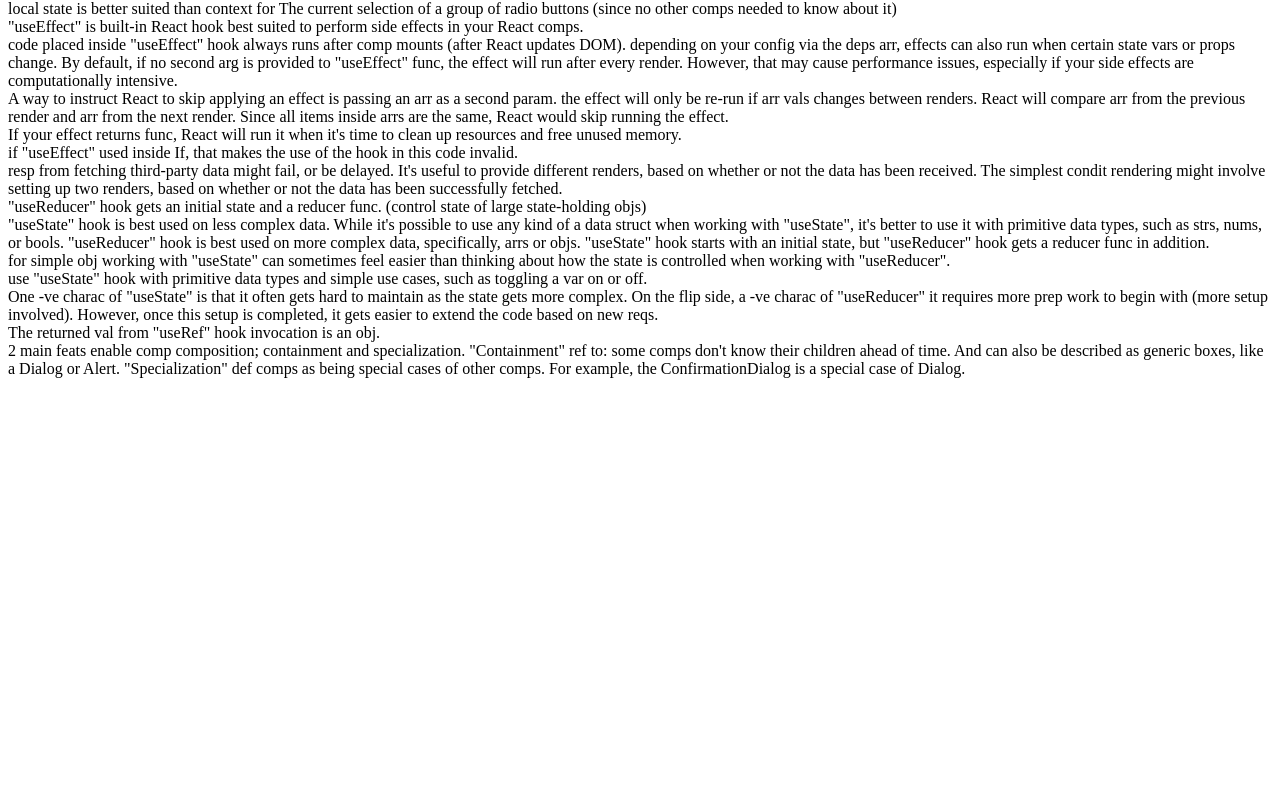
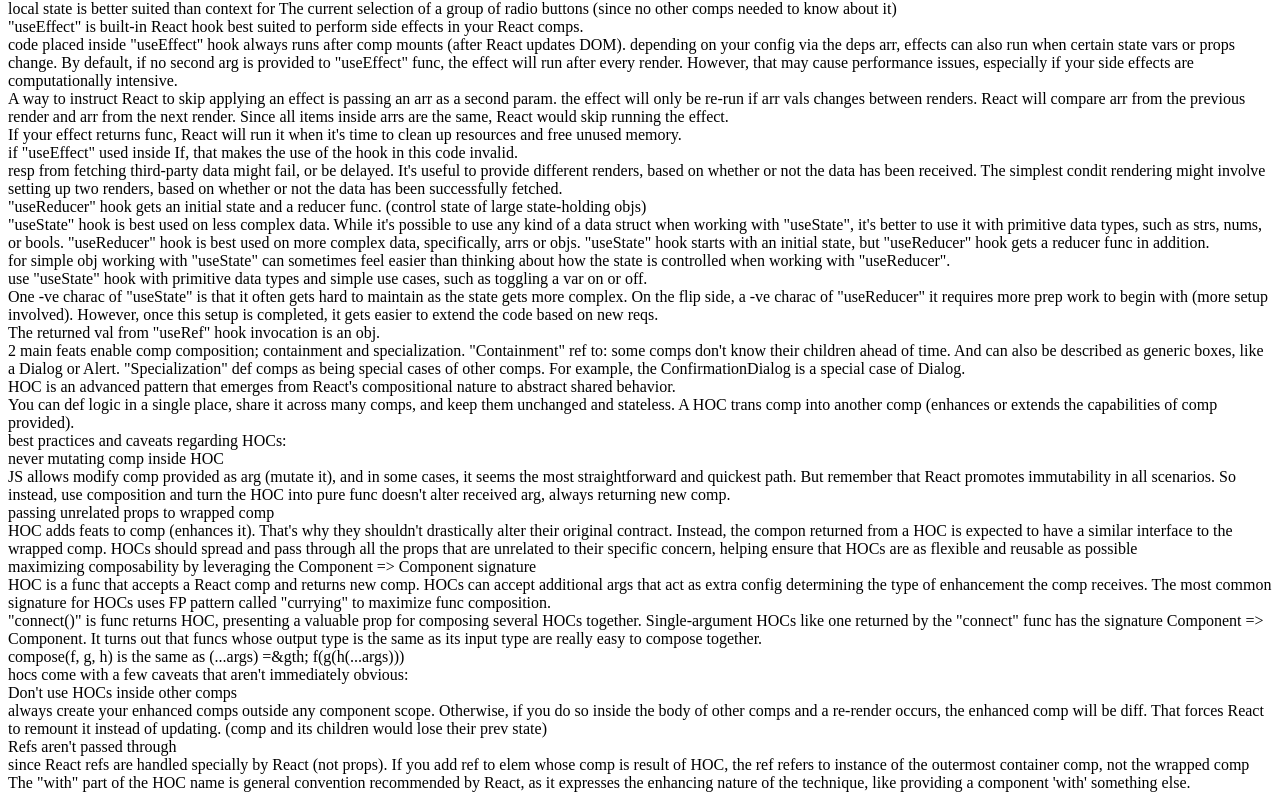
Before and after one commit to 12-12-DO4/learning, a React (Create React App) app in the folder meta_web/front/react/firstapp/: page /notes in a window 1280 px wide. Shown: the part 2026-2826 px from the top of the page. Before the commit the page ends 2412 px from the top, so only its background shows below. Built offline with nearby package versions, Linux system fonts and the light colour scheme.

Commit message:
imp notes about react HOC in depth

```diff
--- a/meta_web/front/react/firstapp/src/Notes.js
+++ b/meta_web/front/react/firstapp/src/Notes.js
@@ -270,6 +270,39 @@ function Notes() {
         "Specialization" def comps as being special cases of other comps.
         For example, the ConfirmationDialog is a special case of Dialog.
       </div>
+      <div className="hoc">
+        HOC is an advanced pattern that emerges from React's compositional nature to abstract shared behavior.
+        <br />You can def logic in a single place, share it across many comps, and keep them unchanged and stateless.
+        A HOC trans comp into another comp (enhances or extends the capabilities of comp provided).
+        <br /> best practices and caveats regarding HOCs:
+        <br />never mutating comp inside HOC
+        <br />JS allows modify comp provided as arg (mutate it), and in some cases, it seems the most straightforward
+        and quickest path. But remember that React promotes immutability in all scenarios. So instead,
+        use composition and turn the HOC into pure func doesn't alter received arg, always returning new comp.
+        <br />passing unrelated props to wrapped comp
+        <br />HOC adds feats to comp (enhances it). That's why they shouldn't drastically alter their original contract.
+        Instead, the compon returned from a HOC is expected to have a similar interface to the wrapped comp.
+        HOCs should spread and pass through all the props that are unrelated to their specific concern,
+        helping ensure that HOCs are as flexible and reusable as possible
+        <br />maximizing composability by leveraging the Component =&gt; Component signature
+        <br />HOC is a func that accepts a React comp and returns new comp. HOCs can accept additional args
+        that act as extra config determining the type of enhancement the comp receives.
+        The most common signature for HOCs uses FP pattern called "currying" to maximize func composition.
+        <br />"connect()" is func returns HOC, presenting a valuable prop for composing several HOCs together.
+        Single-argument HOCs like one returned by the "connect" func has the signature Component =&gt; Component.
+        It turns out that funcs whose output type is the same as its input type are really easy to compose together.
+        <br />compose(f, g, h) is the same as (...args) =&gth; f(g(h(...args)))
+        <br />hocs come with a few caveats that aren't immediately obvious:
+        <br />Don't use HOCs inside other comps
+        <br />always create your enhanced comps outside any component scope. Otherwise,
+        if you do so inside the body of other comps and a re-render occurs, the enhanced comp will be diff.
+        That forces React to remount it instead of updating. (comp and its children would lose their prev state)
+        <br />Refs aren't passed through
+        <br />since React refs are handled specially by React (not props). If you add ref to elem whose
+        comp is result of HOC, the ref refers to instance of the outermost container comp, not the wrapped comp
+        <br />The "with" part of the HOC name is general convention recommended by React,
+        as it expresses the enhancing nature of the technique, like providing a component 'with' something else.
+      </div>
     </React.Fragment>
   )
 };
```
